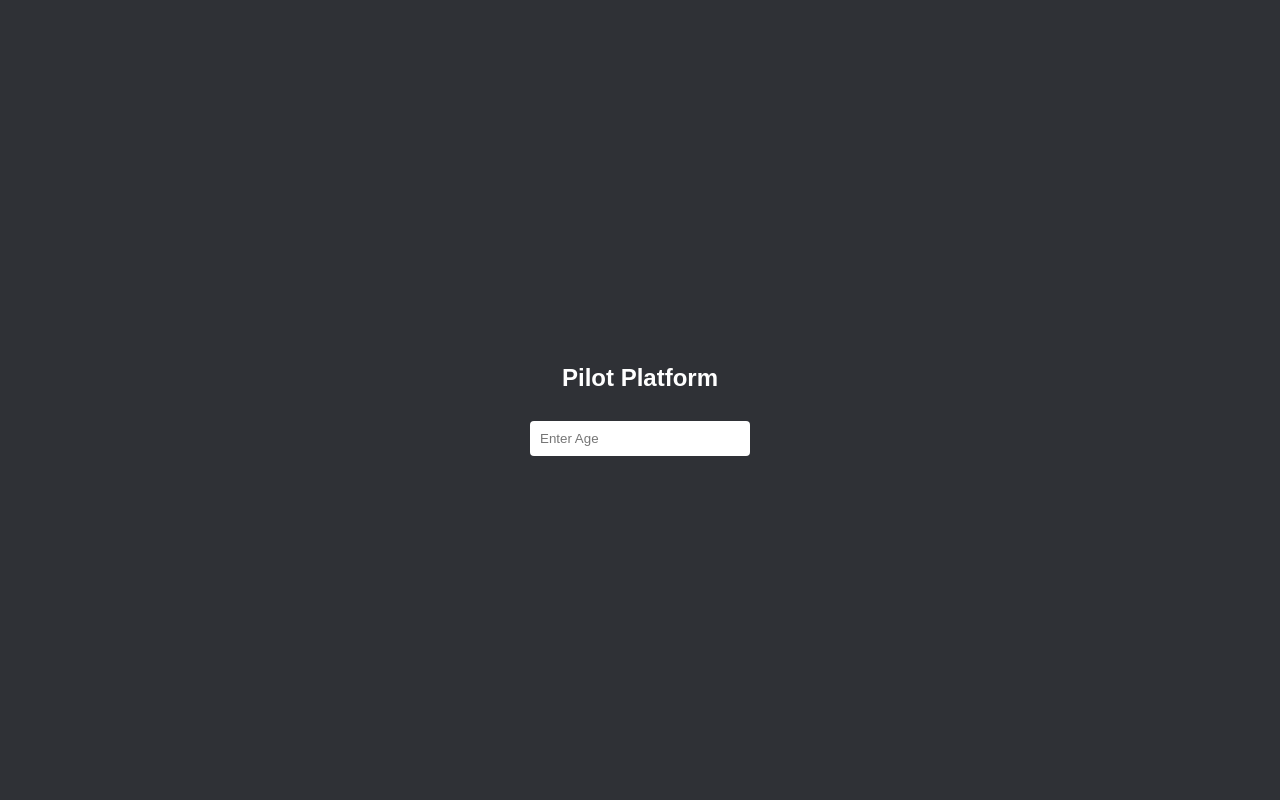
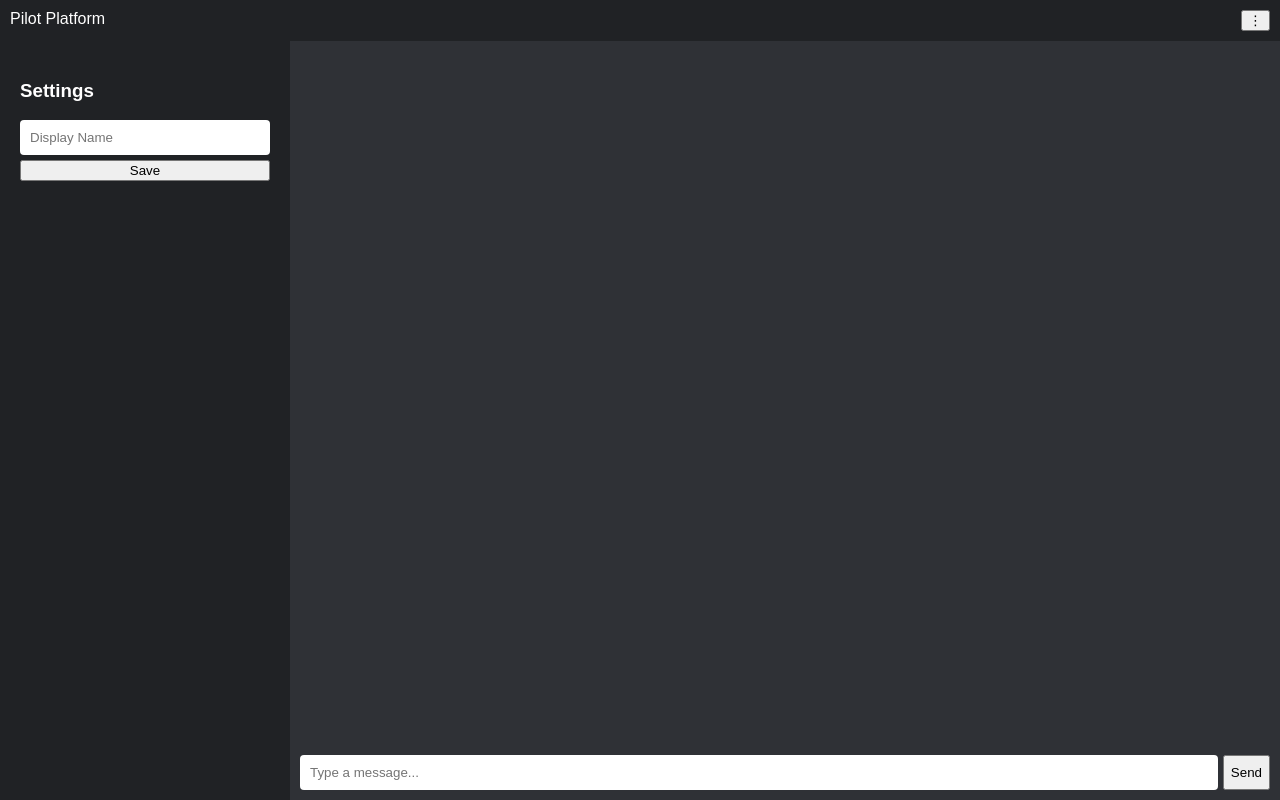
Before and after one commit to julian7856/render, a website: page index.html in a window 1280 px wide. Drawn offline with nearby package versions, Linux system fonts and the light colour scheme.

Commit message:
Update index.html

```diff
--- a/index.html
+++ b/index.html
@@ -5,32 +5,44 @@
     <script src="https://accounts.google.com/gsi/client" async defer></script>
     <script src="https://cdn.jsdelivr.net/npm/@supabase/supabase-js@2"></script>
     <style>
-        body { margin: 0; font-family: sans-serif; background: #2f3136; color: white; height: 100vh; display: flex; }
+        body { margin: 0; font-family: sans-serif; background: #2f3136; color: white; height: 100vh; display: flex; flex-direction: column; }
 
-        /* Sidebar: Hidden on mobile */
-        #sidebar { width: 250px; background: #202225; padding: 20px; border-right: 1px solid #000; }
+        /* Header */
+        #header { padding: 10px; display: flex; justify-content: space-between; background: #202225; }
+
+        /* Login Overlay */
+        #login-overlay { position: fixed; top: 50px; right: 10px; background: #40444b; padding: 20px; border-radius: 8px; display: none; }
+
+        /* Layout */
+        #main-ui { display: flex; flex: 1; }
+        #sidebar { width: 250px; background: #202225; padding: 20px; }
         @media (max-width: 600px) { #sidebar { display: none; } }
 
         #chat-container { flex: 1; display: flex; flex-direction: column; }
         #messages { flex: 1; padding: 20px; overflow-y: auto; }
         .msg { background: #40444b; padding: 10px; margin-bottom: 5px; border-radius: 5px; }
-        input { padding: 10px; border: none; border-radius: 4px; }
+        input { padding: 10px; border: none; border-radius: 4px; width: 100%; box-sizing: border-box; }
     </style>
 </head>
 <body>
 
-    <div id="login-screen" style="margin: auto; text-align: center;">
-        <h2>Pilot Platform</h2>
+    <div id="header">
+        <span>Pilot Platform</span>
+        <button onclick="toggleLogin()">⋮</button>
+    </div>
+
+    <div id="login-overlay">
+        <h2>Login</h2>
         <div id="g_id_onload" data-client_id="205585516210-sk72oka4jppvr4micfes5m9dkvd27f1o.apps.googleusercontent.com" data-callback="handleLogin"></div>
         <div class="g_id_signin"></div>
-        <input type="number" id="age" placeholder="Enter Age" style="width: 200px; margin-top: 10px;">
+        <input type="number" id="age" placeholder="Enter Age" style="margin-top: 10px; color: black;">
     </div>
 
-    <div id="chat-screen" style="display:none; width: 100%;">
+    <div id="main-ui">
         <div id="sidebar">
             <h3>Settings</h3>
-            <input type="text" id="newName" placeholder="New Display Name"><br>
-            <button onclick="updateName()" style="margin-top: 10px;">Update Name</button>
+            <input type="text" id="newName" placeholder="Display Name">
+            <button onclick="updateName()" style="width:100%; margin-top:5px;">Save</button>
         </div>
         <div id="chat-container">
             <div id="messages"></div>
@@ -45,25 +57,22 @@
         const supabase = supabase.createClient('https://qgrfomaigbfbeetafexl.supabase.co', 'sb_publishable_x7lqzAgNEH2YSohhpru3RQ_0TzyUwue');
         let socket, currentName = "Pilot", currentAge;
 
+        function toggleLogin() {
+            const overlay = document.getElementById('login-overlay');
+            overlay.style.display = overlay.style.display === 'block' ? 'none' : 'block';
+        }
+
         async function handleLogin(res) {
             const token = JSON.parse(window.atob(res.credential.split('.')[1]));
             currentName = token.name;
             currentAge = document.getElementById('age').value;
-
             if(!currentAge) return alert("Enter Age first!");
 
-            // Kill the login UI
-            document.getElementById('login-screen').remove();
+            toggleLogin(); // Close menu
 
-            // Show the chat screen
-            const chatScreen = document.getElementById('chat-screen');
-            chatScreen.style.display = 'flex';
-
-            // Connect
             socket = new WebSocket('wss://render-husi.onrender.com');
             socket.onmessage = (e) => display(JSON.parse(e.data));
 
-            // Load history
             const { data } = await supabase.from('messages').select('*').eq('age', currentAge);
             if(data) data.forEach(display);
         }
@@ -77,6 +86,7 @@
         }
 
         async function send() {
+            if(!socket || socket.readyState !== WebSocket.OPEN) return alert("Please log in first!");
             const text = document.getElementById('msg').value;
             const payload = { sender: currentName, text, age: currentAge };
             await supabase.from('messages').insert([payload]);
```
